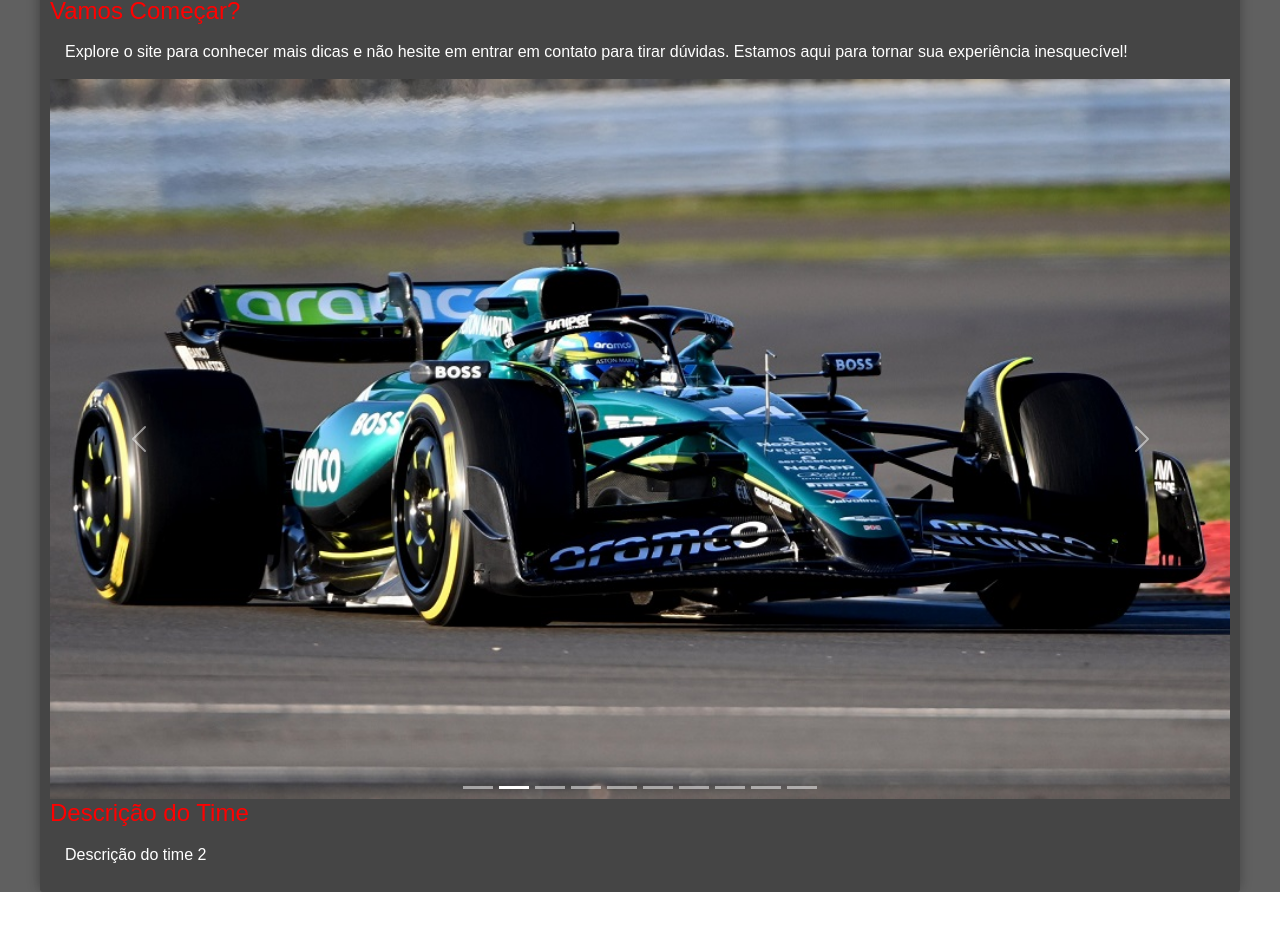
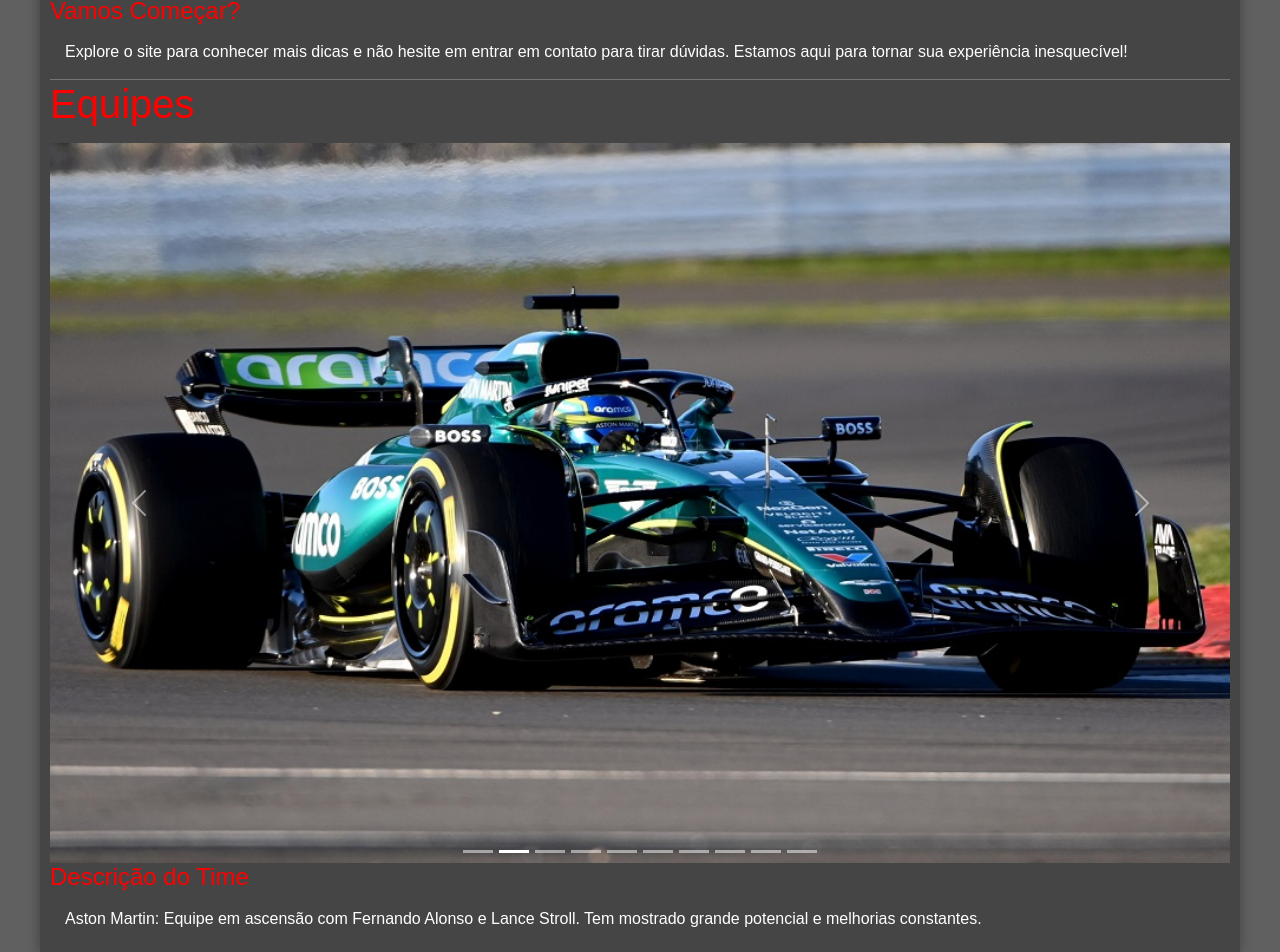
Before and after one commit to Projetos-de-Extensao/PFE_24.2_8001_I_Simblissima, a React app in the folder site_simblissima/: page / in a window 1280 px wide. Shown: the part 4167-5119 px from the top of the page. Before the commit the page ends 5059 px from the top, so only its background shows below. Built offline with nearby package versions, Linux system fonts and the light colour scheme; the HTML template or start-up script is replaced by a standard one.

Commit message:
corrigindo o sobre

```diff
--- /dev/null
+++ b/site_simblissima/src/components/Carrossel/Carrossel.jsx
@@ -0,0 +1,80 @@
+import React, { useState } from 'react';
+import Carousel from 'react-bootstrap/Carousel';
+
+// Importando imagens das equipes já que não foi possível importar de forma dinâmica
+import alpine from '../../media/equipes/carro-alpine.jpg';
+import astonmartin from '../../media/equipes/carro-astonmartin.jpg';
+import ferrari from '../../media/equipes/carro-ferrari.jpg';
+import mercedes from '../../media/equipes/carro-mercedes.jpg';
+import racingbulls from '../../media/equipes/carro-racingbulls.jpg';
+import redbull from '../../media/equipes/carro-redbull.jpg';
+import stake from '../../media/equipes/carro-stake.jpg';
+import williams from '../../media/equipes/carro-williams.jpg';
+import mclaren from '../../media/equipes/carro-mclaren.jpg';
+import haas from '../../media/equipes/carro-haas.jpg';
+
+const teamDescriptions = [
+    "Alpine: Representando a Renault, com Pierre Gasly e Esteban Ocon. Focada em se estabelecer como uma força no meio do pelotão.",
+    "Aston Martin: Equipe em ascensão com Fernando Alonso e Lance Stroll. Tem mostrado grande potencial e melhorias constantes.",
+    "Ferrari: Uma das equipes mais icônicas da F1, com Charles Leclerc e Carlos Sainz. Sempre uma forte competidora, especialmente em circuitos de alta velocidade.",
+    "Haas: Equipe americana com Kevin Magnussen e Nico Hülkenberg. Conhecida por sua abordagem pragmática e foco em maximizar recursos",
+    "McLaren: Equipe britânica com uma rica história na F1. Atualmente, tem Lando Norris e Oscar Piastri como pilotos principais.",
+    "Mercedes-AMG Petronas: Equipe de Lewis Hamilton e George Russell. Tem uma longa história de sucesso e é conhecida por sua engenharia de ponta.",
+    "Racing Bulls: Equipe irmã da Red Bull, com Yuki Tsunoda e Daniel Ricciardo. Serve como plataforma de desenvolvimento para jovens talentos.",
+    "Red Bull Racing: Dominante nos últimos anos, com Max Verstappen liderando a equipe. Conhecida por sua inovação e desempenho consistente.",
+    "Stake Sauber: Equipe com Valtteri Bottas e Guanyu Zhou. Tem uma parceria técnica com a Sauber e busca melhorar seu desempenho.",
+    "Williams: Equipe histórica que está em processo de reconstrução. Tem Alex Albon e Logan Sargeant como pilotos."
+  ];
+
+const Carrossel = () => {
+    const [selectedTeam, setSelectedTeam] = useState(null);
+
+    const handleSelect = (selectedIndex) => {
+        setSelectedTeam(selectedIndex);
+    };
+
+    return (
+        <>
+            <Carousel onSelect={handleSelect} fade className="custom-carousel">
+                <Carousel.Item>
+                    <img src={alpine} alt="Alpine" className="carousel-image" />
+                </Carousel.Item>
+                <Carousel.Item>
+                    <img src={astonmartin} alt="Aston Martin" className="carousel-image" />
+                </Carousel.Item>
+                <Carousel.Item>
+                    <img src={ferrari} alt="Ferrari" className="carousel-image" />
+                </Carousel.Item>
+                <Carousel.Item>
+                    <img src={haas} alt="Haas" className="carousel-image" />
+                </Carousel.Item>
+                <Carousel.Item>
+                    <img src={mclaren} alt="McLaren" className="carousel-image" />
+                </Carousel.Item>
+                <Carousel.Item>
+                    <img src={mercedes} alt="Mercedes" className="carousel-image" />
+                </Carousel.Item>
+                <Carousel.Item>
+                    <img src={racingbulls} alt="Racing Bulls" className="carousel-image" />
+                </Carousel.Item>
+                <Carousel.Item>
+                    <img src={redbull} alt="RedBull Racing" className="carousel-image" />
+                </Carousel.Item>
+                <Carousel.Item>
+                    <img src={stake} alt="Stake Sauber" className="carousel-image" />
+                </Carousel.Item>
+                <Carousel.Item>
+                    <img src={williams} alt="Williams" className="carousel-image" />
+                </Carousel.Item>
+            </Carousel>
+            {selectedTeam !== null && (
+                <div className="team-description">
+                    <h3>Descrição do Time</h3>
+                    <p>{teamDescriptions[selectedTeam]}</p>
+                </div>
+            )}
+        </>
+    );
+};
+
+export default Carrossel;
--- a/site_simblissima/src/components/Sobre/Sobre.jsx
+++ b/site_simblissima/src/components/Sobre/Sobre.jsx
@@ -1,40 +1,8 @@
-import React, { useState } from 'react';
+import React from 'react';
 import { Container } from './styles';
-import Card from '../card-prog/Card';
-import Carousel from 'react-bootstrap/Carousel';
-
-// Importando imagens das equipes já que não foi possível importar de forma dinâmica
-import alpine from '../../media/equipes/carro-alpine.jpg';
-import astonmartin from '../../media/equipes/carro-astonmartin.jpg';
-import ferrari from '../../media/equipes/carro-ferrari.jpg';
-import mercedes from '../../media/equipes/carro-mercedes.jpg';
-import racingbulls from '../../media/equipes/carro-racingbulls.jpg';
-import redbull from '../../media/equipes/carro-redbull.jpg';
-import stake from '../../media/equipes/carro-stake.jpg';
-import williams from '../../media/equipes/carro-williams.jpg';
-import mclaren from '../../media/equipes/carro-mclaren.jpg';
-import haas from '../../media/equipes/carro-haas.jpg';
-
-const teamDescriptions = [
-  "Descrição do time 1",
-  "Descrição do time 2",
-  "Descrição do time 3",
-  "Descrição do time 4",
-  "Descrição do time 5",
-  "Descrição do time 6",
-  "Descrição do time 7",
-  "Descrição do time 8",
-  "Descrição do time 9",
-  "Descrição do time 10"
-];
+import Carrossel from '../Carrossel/Carrossel';
 
 const Sobre = () => {
-  const [selectedTeam, setSelectedTeam] = useState(null);
-
-  const handleSelect = (selectedIndex) => {
-    setSelectedTeam(selectedIndex);
-  };
-
   return (
     <Container>
       <section id="sobre" className='container'>
@@ -63,44 +31,10 @@ const Sobre = () => {
         <p>
           Explore o site para conhecer mais dicas e não hesite em entrar em contato para tirar dúvidas. Estamos aqui para tornar sua experiência inesquecível!
         </p>
-        <Carousel onSelect={handleSelect} fade className="custom-carousel">
-          <Carousel.Item>
-            <img src={alpine} alt="Alpine" className="carousel-image" />
-          </Carousel.Item>
-          <Carousel.Item>
-            <img src={astonmartin} alt="Aston Martin" className="carousel-image" />
-          </Carousel.Item>
-          <Carousel.Item>
-            <img src={ferrari} alt="Ferrari" className="carousel-image" />
-          </Carousel.Item>
-          <Carousel.Item>
-            <img src={haas} alt="Haas" className="carousel-image" />
-          </Carousel.Item>
-          <Carousel.Item>
-            <img src={mclaren} alt="McLaren" className="carousel-image" />
-          </Carousel.Item>
-          <Carousel.Item>
-            <img src={mercedes} alt="Mercedes" className="carousel-image" />
-          </Carousel.Item>
-          <Carousel.Item>
-            <img src={racingbulls} alt="Racing Bulls" className="carousel-image" />
-          </Carousel.Item>
-          <Carousel.Item>
-            <img src={redbull} alt="RedBull Racing" className="carousel-image" />
-          </Carousel.Item>
-          <Carousel.Item>
-            <img src={stake} alt="Stake Sauber" className="carousel-image" />
-          </Carousel.Item>
-          <Carousel.Item>
-            <img src={williams} alt="Williams" className="carousel-image" />
-          </Carousel.Item>
-        </Carousel>
-        {selectedTeam !== null && (
-          <div className="team-description">
-            <h3>Descrição do Time</h3>
-            <p>{teamDescriptions[selectedTeam]}</p>
-          </div>
-        )}
+        <hr></hr>
+
+        <h2>Equipes</h2>
+        <Carrossel />
       </section>
     </Container>
   );
--- a/site_simblissima/src/components/Sobre/styles.css
+++ /dev/null
@@ -1,29 +0,0 @@
-.custom-carousel .carousel-item {
-  transition: opacity 0.5s ease-in-out;
-  opacity: 0;
-  position: absolute;
-  width: 100%;
-  top: 0;
-  left: 0;
-  z-index: 1;
-}
-
-.custom-carousel .carousel-item.active {
-  opacity: 1;
-  position: relative;
-  z-index: 2;
-}
-
-.custom-carousel .carousel-item-next,
-.custom-carousel .carousel-item-prev {
-  opacity: 1;
-  position: relative;
-  z-index: 2;
-}
-
-.carousel-image {
-  width: 100%;
-  height: auto;
-  display: block;
-  margin: 0 auto;
-}
```
Also changed, not shown: site_simblissima/src/components/Carrossel/Styles.js (added).
